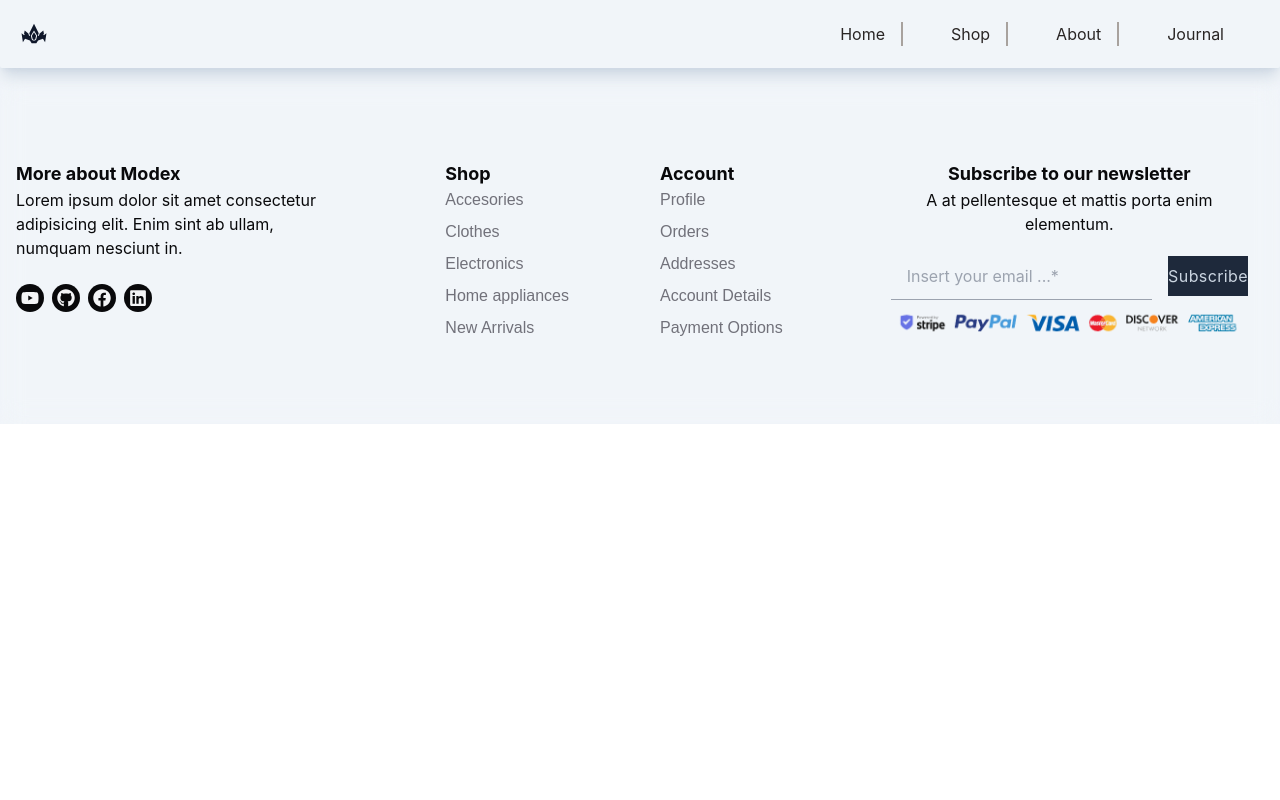
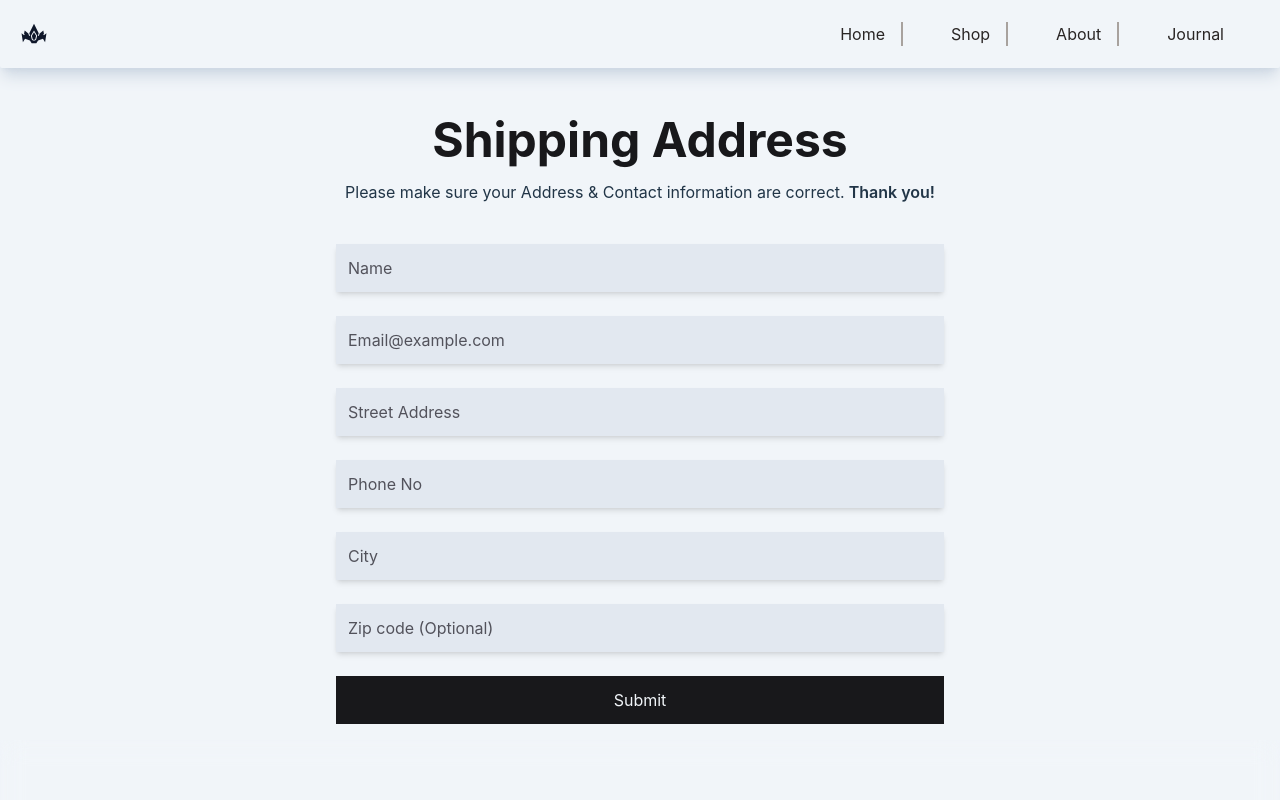
Before and after one commit to kingofgreatnezzz/ecomf_pro1, a React (Vite) app: page /shipping in a window 1280 px wide. Shown: the top 800 px of the page. Built offline with nearby package versions, Linux system fonts and the light colour scheme.

Commit message:
shiping , confirm page

```diff
--- a/package.json
+++ b/package.json
@@ -12,6 +12,7 @@
   "dependencies": {
     "@tabler/icons-react": "^3.6.0",
     "clsx": "^2.1.1",
+    "formik": "^2.4.6",
     "framer-motion": "^11.2.11",
     "react": "^18.3.1",
     "react-dom": "^18.3.1",
@@ -19,7 +20,8 @@
     "react-router-dom": "^6.24.0",
     "react-slick": "^0.30.2",
     "slick-carousel": "^1.8.1",
-    "tailwind-merge": "^2.3.0"
+    "tailwind-merge": "^2.3.0",
+    "yup": "^1.4.0"
   },
   "devDependencies": {
     "@types/react": "^18.3.3",
--- a/src/App.jsx
+++ b/src/App.jsx
@@ -6,20 +6,21 @@ import Footer from "./components/common/Footer";
 import ProductDetail from "./components/products/ProductDetail";
 import Cart from "./components/cart/Cart";
 import Paymentgateway from "./pages/Paymentgateway";
-
-
-
+import ShippingInfo from "./pages/ShippingInfo";
+import ConfirmationPage from "./pages/ConfirmationPage";
 
 function App() {
   return (
     <div className="bg-slate-100">
       <Router>
-        <Navbar/>
+        <Navbar />
         <Routes>
-          <Route path="/" element={<Home/>} />
-          <Route path="/product/:id" element={<ProductDetail/>}/>
-          <Route path="/cart" element={<Cart/>}/>
-          <Route path="/payment" element={<Paymentgateway/>}/>
+          <Route path="/" element={<Home />} />
+          <Route path="/product/:id" element={<ProductDetail />} />
+          <Route path="/cart" element={<Cart />} />
+          <Route path="/payment" element={<Paymentgateway />} />
+          <Route path="/shipping" element={<ShippingInfo />} />
+          <Route path="/confirmationpage" element={<ConfirmationPage />} />
         </Routes>
         <Footer />
       </Router>
--- /dev/null
+++ b/src/pages/ConfirmationPage.jsx
@@ -0,0 +1,37 @@
+import React from "react";
+import { Link } from "react-router-dom";
+import AnimatedBackground from "../components/common/AnimatedBackground";
+
+export default function ConfirmationPage() {
+  return (
+    <div className="flex flex-col items-center justify-center pt-28 p-4 ">
+    <AnimatedBackground/>
+      <div className="bg-transparent bg-slate-200 backdrop-blur shadow-md rounded-lg p-6 md:p-10">
+        <h1 className="text-3xl md:text-5xl font-bold text-green-600 mb-4 text-center">
+          Thank You! 🎉
+        </h1>
+        <p className="text-lg md:text-2xl text-gray-700 text-center mb-6">
+          Your order has been successfully placed.
+        </p>
+        <p className="text-md md:text-lg text-gray-600 text-center mb-6">
+          A confirmation email has been sent to you.
+        </p>
+        <div className="flex flex-col md:flex-row gap-4 md:gap-8 justify-center items-center">
+          <Link to="/shop">
+            <button className="bg-zinc-800 text-white py-2 px-6 hover:bg-zinc-700 transition duration-300">
+              Continue Shopping
+            </button>
+          </Link>
+          {/*
+
+          <Link to="/orders">
+            <button className="bg-green-500 text-white py-2 px-6 rounded-md hover:bg-green-600 transition duration-300">
+              View Orders
+            </button>
+          </Link>
+          */}
+        </div>
+      </div>
+    </div>
+  );
+}
--- /dev/null
+++ b/src/pages/ShippingInfo.jsx
@@ -0,0 +1,118 @@
+import React from "react";
+import { Formik, Form, Field, ErrorMessage } from "formik";
+import * as Yup from "yup";
+
+const validationSchema = Yup.object({
+  name: Yup.string().required("Name is required"),
+  email: Yup.string().email("Invalid email address").required("Email is required"),
+  address: Yup.string().required("Street Address is required"),
+  phone: Yup.string().required("Phone No is required"),
+  city: Yup.string().required("City is required"),
+});
+
+export default function ShippingInfo() {
+  return (
+    <div className="flex flex-col justify-center items-center p-4">
+      <div className="text-center">
+        <h1 className="text-zinc-900 md:text-5xl text-3xl font-bold pt-5">
+          Shipping Address
+        </h1>
+        <p className="pt-4">
+          Please make sure your Address & Contact information are correct.
+          <strong className="font-semibold"> Thank you!</strong>
+        </p>
+      </div>
+
+      <div className="w-full md:w-2/3 lg:w-1/2">
+        <Formik
+          initialValues={{
+            name: "",
+            email: "",
+            address: "",
+            phone: "",
+            city: "",
+            zip: "",
+          }}
+          validationSchema={validationSchema}
+          onSubmit={(values, { setSubmitting }) => {
+            console.log(values);
+            setSubmitting(false);
+          }}
+        >
+          {({ isSubmitting }) => (
+            <Form className="mt-10">
+              <div className="flex flex-col gap-4 md:gap-6 px-2">
+                <div className="flex flex-col">
+                  <Field
+                    className="shadow-md outline-zinc-700 text-zinc-950 placeholder:text-zinc-600 rounded-none bg-slate-200 p-3"
+                    type="text"
+                    name="name"
+                    placeholder="Name"
+                  />
+                  <ErrorMessage name="name" component="div" className="text-red-500 text-sm" />
+                </div>
+
+                <div className="flex flex-col">
+                  <Field
+                    className="shadow-md outline-zinc-700 text-zinc-950 placeholder:text-zinc-600 rounded-none bg-slate-200 p-3"
+                    type="email"
+                    name="email"
+                    placeholder="Email@example.com"
+                  />
+                  <ErrorMessage name="email" component="div" className="text-red-500 text-sm" />
+                </div>
+
+                <div className="flex flex-col">
+                  <Field
+                    className="shadow-md outline-zinc-700 text-zinc-950 placeholder:text-zinc-600 rounded-none bg-slate-200 p-3"
+                    type="text"
+                    name="address"
+                    placeholder="Street Address"
+                  />
+                  <ErrorMessage name="address" component="div" className="text-red-500 text-sm" />
+                </div>
+
+                <div className="flex flex-col">
+                  <Field
+                    className="shadow-md outline-zinc-700 text-zinc-950 placeholder:text-zinc-600 rounded-none bg-slate-200 p-3"
+                    type="text"
+                    name="phone"
+                    placeholder="Phone No"
+                  />
+                  <ErrorMessage name="phone" component="div" className="text-red-500 text-sm" />
+                </div>
+
+                <div className="flex flex-col">
+                  <Field
+                    className="shadow-md outline-zinc-700 text-zinc-950 placeholder:text-zinc-600 rounded-none bg-slate-200 p-3"
+                    type="text"
+                    name="city"
+                    placeholder="City"
+                  />
+                  <ErrorMessage name="city" component="div" className="text-red-500 text-sm" />
+                </div>
+
+                <div className="flex flex-col">
+                  <Field
+                    className="shadow-md outline-zinc-700 text-zinc-950 placeholder:text-zinc-600 rounded-none bg-slate-200 p-3"
+                    type="text"
+                    name="zip"
+                    placeholder="Zip code (Optional)"
+                  />
+                </div>
+
+                <button
+                  className="bg-zinc-900 text-slate-100 p-3 hover:bg-zinc-700"
+                  type="submit"
+                  disabled={isSubmitting}
+                >
+                  Submit
+                </button>
+              </div>
+            </Form>
+          )}
+        </Formik>
+      </div>
+    </div>
+  );
+}
```
Also changed, not shown: 1 other file (tests, documents, lock files or other folders).
